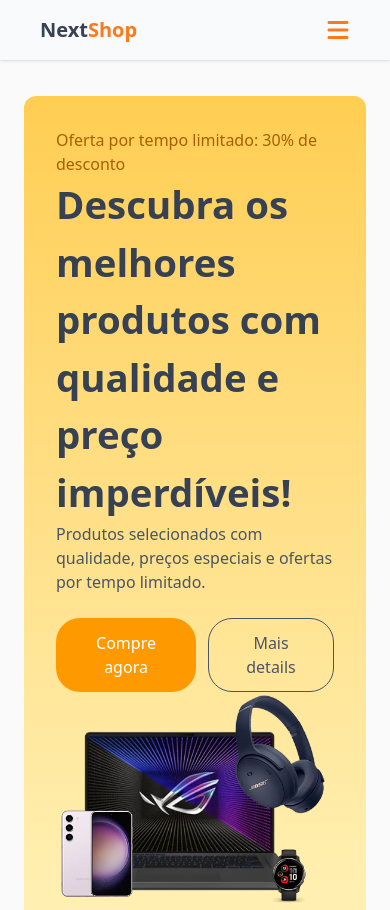
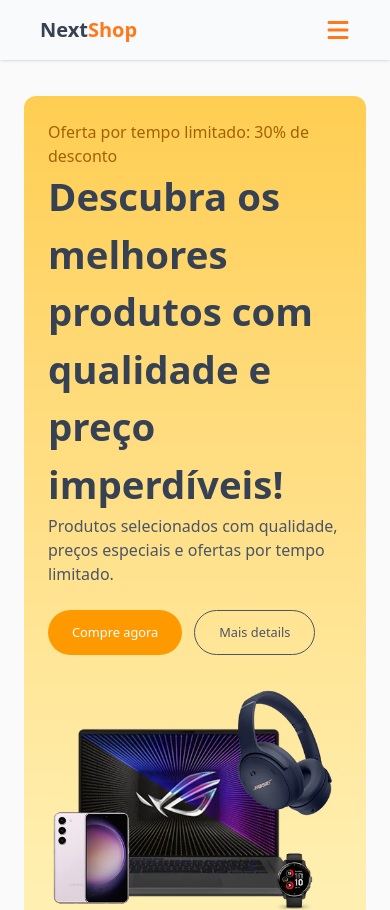
Before and after one commit to Angellica06/nextshop-ecommerce, a Next.js app: page / in a window 390 px wide. Shown: the top 910 px of the page. Built offline with nearby package versions, Linux system fonts and the light colour scheme; no server answers.

Commit message:
style: ajusta responsividade e melhorias de layout na home

```diff
--- a/src/app/page.js
+++ b/src/app/page.js
@@ -10,18 +10,18 @@
 
   return (
     <div className="mx-6 md:mx-16">
-      <div className="grid grid-cols lg:grid-cols-2 justify-items-center items-center bg-linear-to-b from-[#ffce51] to-[#FFF1B5] min-h-[60vh] my-6 rounded-xl mt-24 p-8 md:p-16">
+      <div className="grid grid-cols lg:grid-cols-2 justify-items-center items-center bg-linear-to-b from-[#ffce51] to-[#FFF1B5] min-h-[60vh] my-6 rounded-xl mt-24 p-6 sm:p-10 md:p-16">
         <div>
           <p className="text-yellow-700">Oferta por tempo limitado: 30% de desconto</p>
           <h2 className="text-[2.4rem] font-bold text-gray-700">Descubra os melhores produtos com qualidade e preço imperdíveis!</h2>
           <p className="text-gray-600">Produtos selecionados com qualidade, preços especiais e ofertas por tempo limitado.</p>
-          <div className="flex gap-3 mt-3">
-            <Button className="text-white">Compre agora</Button>
-            <Button className="bg-transparent border border-gray-600 text-gray-600">Mais details</Button>
+          <div className="flex gap-3 my-3">
+            <Button className="text-white text-[.8rem] sm:text-[1rem] md:text-[1rem]">Compre agora</Button>
+            <Button className="text-[.8rem] sm:text-[1rem] md:text-[1rem] bg-transparent border border-gray-600 text-gray-600">Mais details</Button>
           </div>
         </div>
 
-        <div>
+        <div className="mt-5">
           <Image
             src={"/images/products.png"}
             alt="Logo"
@@ -72,7 +72,7 @@
         )}
 
         <div className="flex justify-center my-10">
-          <Link className="border border-amber-500 text-amber-500 py-2 px-5 rounded-3xl" href="/produtos">Ver Mais</Link>
+          <Link className="border border-amber-500 text-amber-500 py-2 px-5 rounded-3xl transition-all duration-500 hover:scale-104" href="/produtos">Ver Mais</Link>
         </div>
       </div>
 
```
